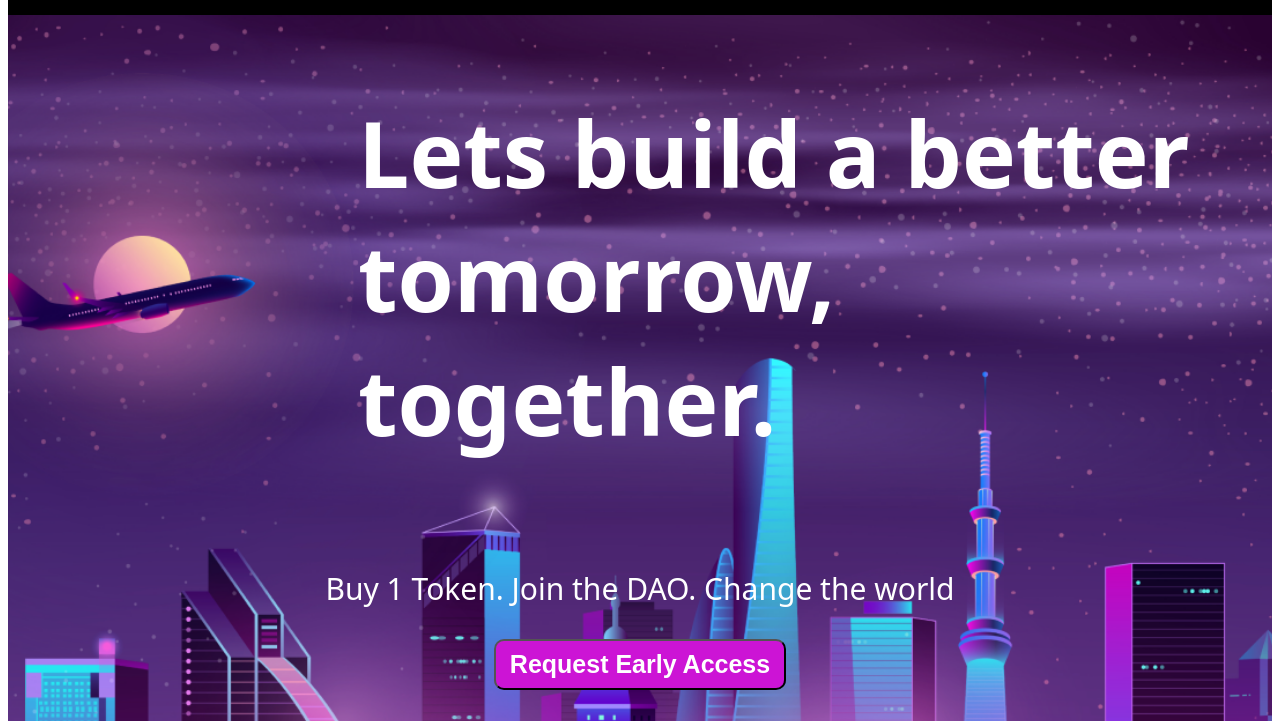
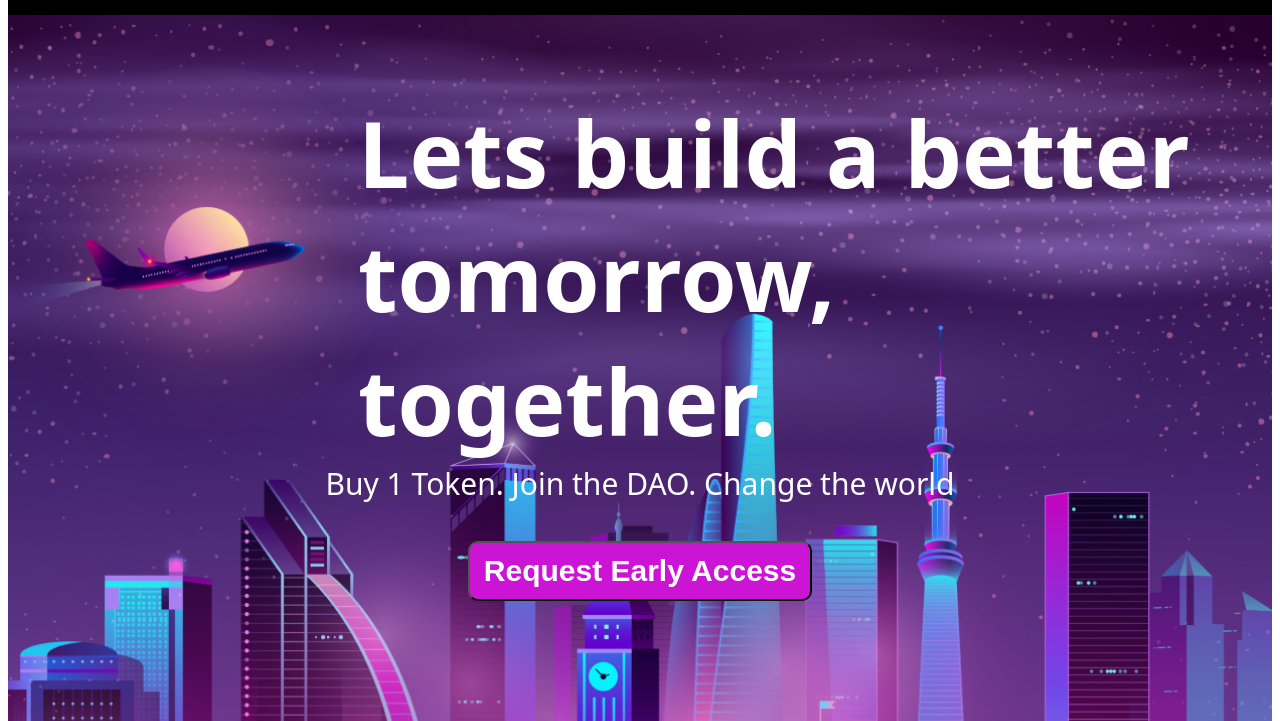
Before and after one commit to Mahendra7092/Full-Stack-Javascript, a plain HTML site: page HTML and CSS assignment/Crypto market/index.html in a window 1280 px wide. Shown: the part 79-800 px from the top of the page. Drawn offline with Linux system fonts and the light colour scheme.

Commit message:
initialize2 commit

```diff
--- a/HTML and CSS assignment/DAO/style.css
+++ b/HTML and CSS assignment/Crypto market/style.css
@@ -41,7 +41,7 @@ body {
     border-radius: 5px;
     padding: 5px 15px 5px 15px;
     color: white;
-    font-weight: 400;
+    font-weight: 500;
 }
 
 .hero{
@@ -50,7 +50,7 @@ body {
     background-position: center;
     background-repeat: no-repeat;
     background-size: cover;
-    padding-bottom: 400px;
+    padding-bottom: 350px;
     display: flex;
     flex-direction: column;
     align-items: center;
@@ -59,17 +59,20 @@ body {
 .hero-heading{
     font-size: 91px;
     margin-left: 350px;
+    margin-bottom: 0px;
 }
 .hero-description{
     font-size: 30px;
     margin-bottom: 30px;
+    margin-top: 0px;
     font-weight: 500;
 }
 .button-large{
     background-color: #cc14d5;
-    padding: 9px 14px 9px 14px;
+    padding: 11px 14px 11px 14px;
+    margin-top: 7px;
     border-radius: 10px;
     color: white;
-    font-size: 25px;
+    font-size: 30px;
     font-weight: 600;
 }
```
Also changed, not shown: HTML and CSS assignment/Crypto market/bg.png (renamed from HTML and CSS assignment/DAO/bg.png), HTML and CSS assignment/Crypto market/index.html (line endings or trailing spaces), HTML and CSS assignment/Crypto market/output.png (renamed from HTML and CSS assignment/DAO/output.png), HTML and CSS assignment/Crypto market/white-logo.png (renamed from HTML and CSS assignment/DAO/white-logo.png).
